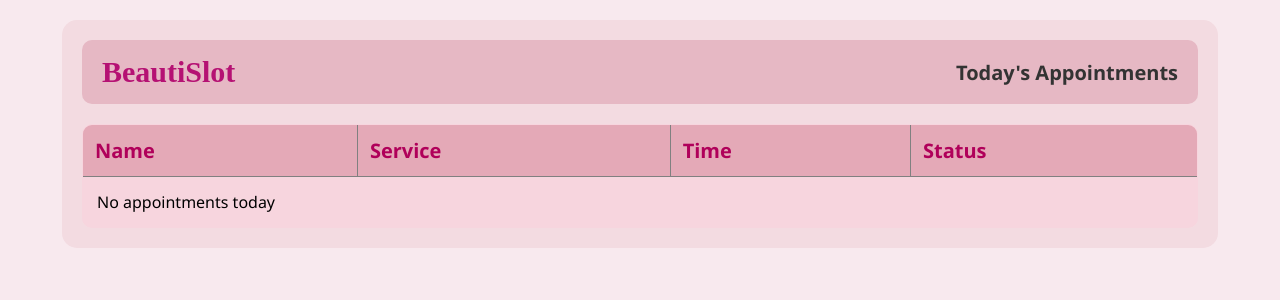
After one commit to Ahinsaanju/salon_booking_system, a PHP site: page /todays_appointment.php in a window 1280 px wide. The commit adds this page. Shown: the top 300 px of the page. Run offline with PHP 8.4, Linux system fonts and the light colour scheme; data comes from the database, SQL or seed files in the repository.

Commit message:
Added 2 new files and updated existing ones

```diff
--- a/admin_reports.php
+++ b/admin_reports.php
@@ -45,7 +45,7 @@ $pending = mysqli_fetch_assoc($pending_res);
                 <p style="font-size: 2.2rem; font-weight: bold; margin: 15px 0;">
                     <?php echo $todayBookings['total']; ?>
                 </p>
-                <a href="admin_bookings.php">View List</a>
+                <a href="todays_appointment.php">View List</a>
             </div>
 
             <div class="card">
@@ -61,7 +61,7 @@ $pending = mysqli_fetch_assoc($pending_res);
                 <p style="font-size: 2.2rem; font-weight: bold; margin: 15px 0;">
                     <?php echo $pending['total']; ?>
                 </p>
-                <a href="admin_bookings.php" style="background: #6c757d;">Check Now</a>
+                <a href="admin_appointments.php" style="background: #6c757d;">Check Now</a>
             </div>
         </div>
 
--- a/includes/footer.php
+++ b/includes/footer.php
@@ -1,5 +1,5 @@
  <footer>
-        &copy; 2026 Salon Thisu. All rights reserved.
+        &copy; 2026 beautislot. All rights reserved.
     </footer>
 
 
--- a/payment_simulation.php
+++ b/payment_simulation.php
@@ -1,8 +1,8 @@
 <?php
 session_start();
-require_once 'db.php'; // Database connection එක හරියටම තියෙන්න ඕන
+require_once 'db.php';
 
-// URL එකෙන් Appointment ID සහ Amount එක ගන්නවා
+
 $app_id = isset($_GET['appointment_id']) ? mysqli_real_escape_string($conn, $_GET['appointment_id']) : '';
 $amount = isset($_GET['amount']) ? mysqli_real_escape_string($conn, $_GET['amount']) : '0';
 
--- /dev/null
+++ b/todays_appointment.php
@@ -0,0 +1,188 @@
+<?php
+include 'db.php';
+
+// get today's date
+$today = date("Y-m-d");
+
+// fetch today's appointments
+$sql = "SELECT * FROM appointments WHERE appointment_date = '$today' ORDER BY appointment_time ASC";
+$result = mysqli_query($conn, $sql);
+?>
+
+<!DOCTYPE html>
+<html>
+<head>
+    <title>Today's Appointments</title>
+    <style>
+body {
+    font-family: 'Segoe UI', sans-serif;
+    background-color: #f8e9ee; /* light pink background */
+    margin: 0;
+    padding: 20px;
+}
+
+/* Main container */
+.container {
+    width: 90%;
+    margin: auto;
+    background: #f3dbe1;
+    padding: 20px;
+    border-radius: 15px;
+}
+
+/* Header */
+.header {
+    display: flex;
+    justify-content: space-between;
+    align-items: center;
+    background: #e6b8c4;
+    padding: 15px 20px;
+    border-radius: 10px;
+    margin-bottom: 20px;
+}
+
+.logo {
+     font-family: Lucida Calligraphy;
+     font-weight: 600;
+     color: #B51173;
+     font-size: 30px;
+}
+
+.title {
+    font-size: 20px;
+    font-weight: 600;
+    color: #333;
+}
+
+/* Table */
+table {
+    width: 100%;
+    border-collapse: collapse;
+    background: #f7d5de;
+    border-radius: 10px;
+    overflow: hidden;
+}
+
+/* Header row */
+th {
+    background-color: #e4a9b7;
+    color: #b0005a;
+    padding: 12px;
+    font-size: 20px;
+    text-align: left;
+}
+
+/* Table cells */
+td {
+    padding: 14px;
+    border-bottom: 1px solid #eac3cc;
+}
+
+/* Hover effect */
+tr:hover {
+    background-color: #fbe4ea;
+}
+
+/* Amount styling */
+td:nth-child(4) {
+    color: #c2185b;
+    font-weight: bold;
+}
+
+/* Status badges */
+.status {
+    padding: 5px 12px;
+    border-radius: 20px;
+    font-size: 12px;
+    font-weight: bold;
+}
+
+/* Status colors */
+.confirmed {
+    background-color: #c8e6c9;
+    color: #2e7d32;
+}
+
+.pending {
+    background-color: #ffe0b2;
+    color: #ef6c00;
+}
+
+.cancelled {
+    background-color: #ffcdd2;
+    color: #c62828;
+}
+
+/* Buttons */
+.btn {
+    padding: 6px 12px;
+    border: none;
+    border-radius: 6px;
+    cursor: pointer;
+    font-size: 13px;
+}
+
+/* Confirm button */
+.btn-confirm {
+    background-color: #4caf50;
+    color: white;
+}
+
+/* Cancel button */
+.btn-cancel {
+    background-color: #6c757d;
+    color: white;
+    margin-left: 10px;
+}
+
+/* Icons spacing */
+.action {
+    display: flex;
+    align-items: center;
+    gap: 10px;
+}
+</style>
+</head>
+<body>
+
+<div class="container">
+
+    <div class="header">
+        <div class="logo">BeautiSlot</div>
+        <div class="title">Today's Appointments</div>
+    </div>
+
+<table border="1" cellpadding="10">
+    <tr>
+        <th>Name</th>
+        <th>Service</th>
+        <th>Time</th>
+        <th>Status</th>
+    </tr>
+
+    <?php
+    if(mysqli_num_rows($result) > 0){
+        while($row = mysqli_fetch_assoc($result)){
+    ?>
+    <tr>
+        <td><?php echo $row['customer_name']; ?></td>
+        <td><?php echo $row['service']; ?></td>
+        <td><?php echo $row['appointment_time']; ?></td>
+        <td>
+        <?php
+        $status = strtolower($row['status']);
+        echo "<span class='status $status'>" . ucfirst($row['status']) . "</span>";
+        ?>
+        </td>
+    </tr>
+    <?php
+        }
+    } else {
+        echo "<tr><td colspan='4'>No appointments today</td></tr>";
+    }
+    ?>
+
+</table>
+
+</body>
+</html>
```
Also changed, not shown: booknow.php (+82 -39 lines), get_available_staff.php (added, +34 -0 lines), loginform.php (+23 -1 lines), save_booking.php (+34 -24 lines), signup_form.php (+75 -4 lines).
